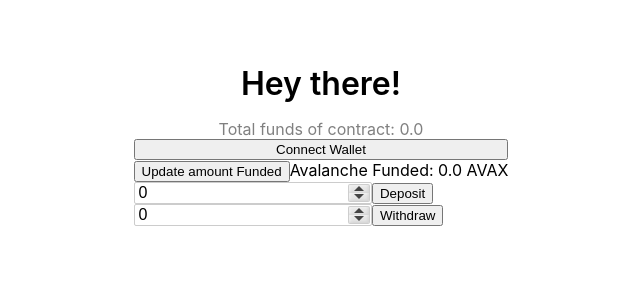
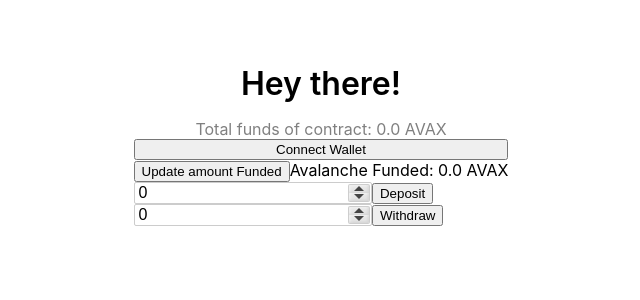
Before and after one commit to Everest-Option-Exchange-Team/test-interface, a React (Create React App) app: page / in a window 1280 px wide. Shown: the top 300 px of the page, without its empty margins (319-959 px from the left). Built offline with nearby package versions, Linux system fonts and the light colour scheme; the HTML template or start-up script is replaced by a standard one.

Commit message:
added currency symbol AVAX

```diff
--- a/src/App.js
+++ b/src/App.js
@@ -155,7 +155,7 @@
         </div>
 
         <div className="bio">
-          Total funds of contract: {formatAvax(totalAmountFunded).toString()}
+          Total funds of contract: {formatAvax(totalAmountFunded).toString()} AVAX
         </div>
 
         { isCurrentlyConnected ?
```
